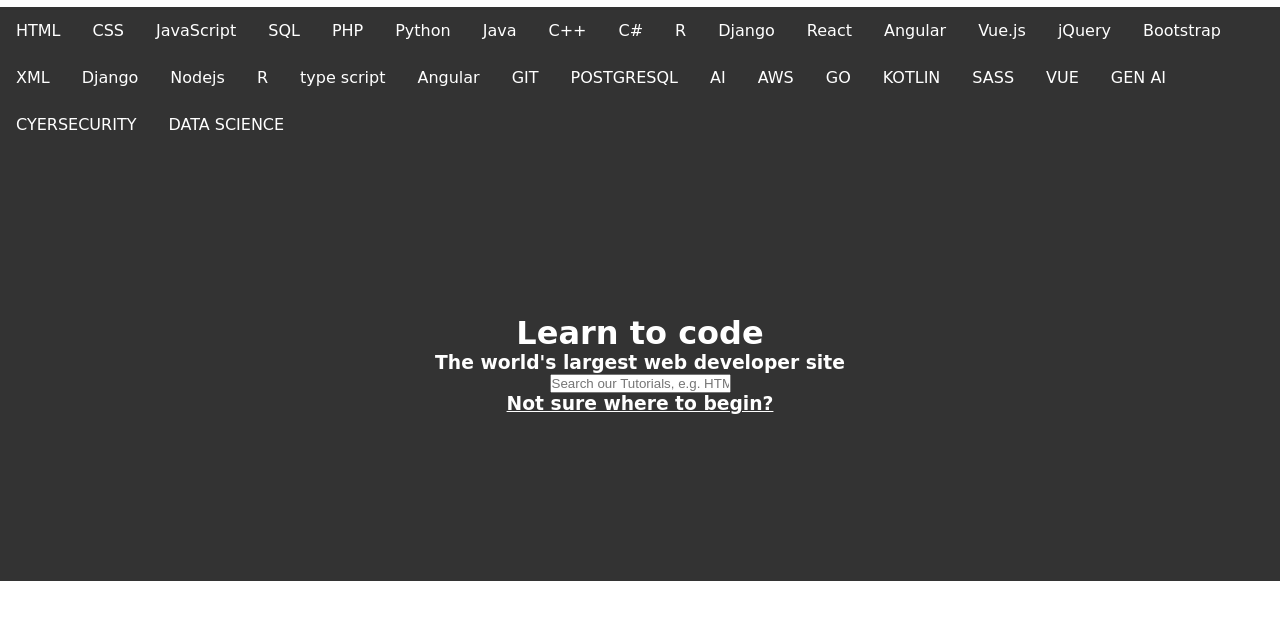
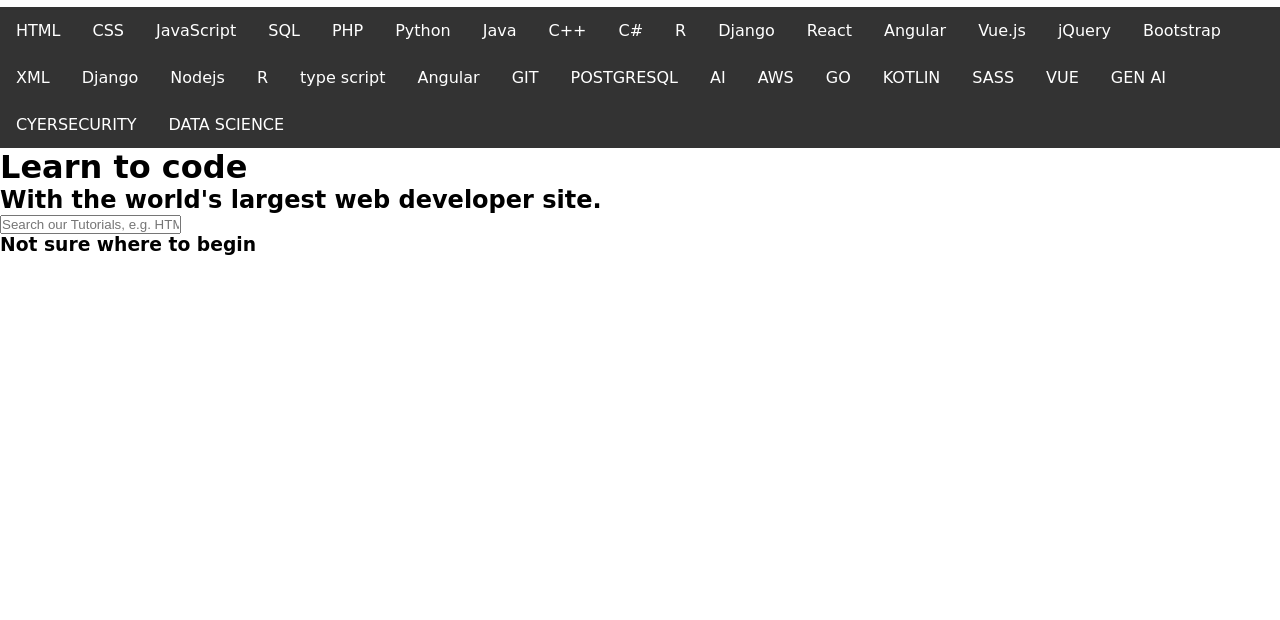
Before and after one commit to Kumudra/KYS, a plain HTML site: page index.html in a window 1280 px wide. Shown: the part 98-718 px from the top of the page. Drawn offline with Linux system fonts and the light colour scheme; files that its build step writes are made by us from their sources; files whose address does not match are found by name.

Commit message:
Update index.html

```diff
--- a/index.html
+++ b/index.html
@@ -58,15 +58,18 @@
     </ul>
 
 
-    <div class="div-1">
+    <div class="row">
         <h1>Learn to code</h1>
-        <h3>The world's largest web developer site</h3>
+        <h2>With the world's largest web developer site.</h2>
+        <div class="search-con">
+        <input type="text" placeholder="Search our Tutorials, e.g. HTML" class="searchbox">
+        </div>
 
-        <form action="/">
-        <input type="text" id="search" name="search" placeholder="Search our Tutorials, e.g. HTML">
-        </form>
+        <div>
+        <h3>Not sure where to begin</h3>
+        </div>
 
-        <h3><u>Not sure where to begin?</u></h3>
+        <div class="footer">
     </div>
 
 
```
